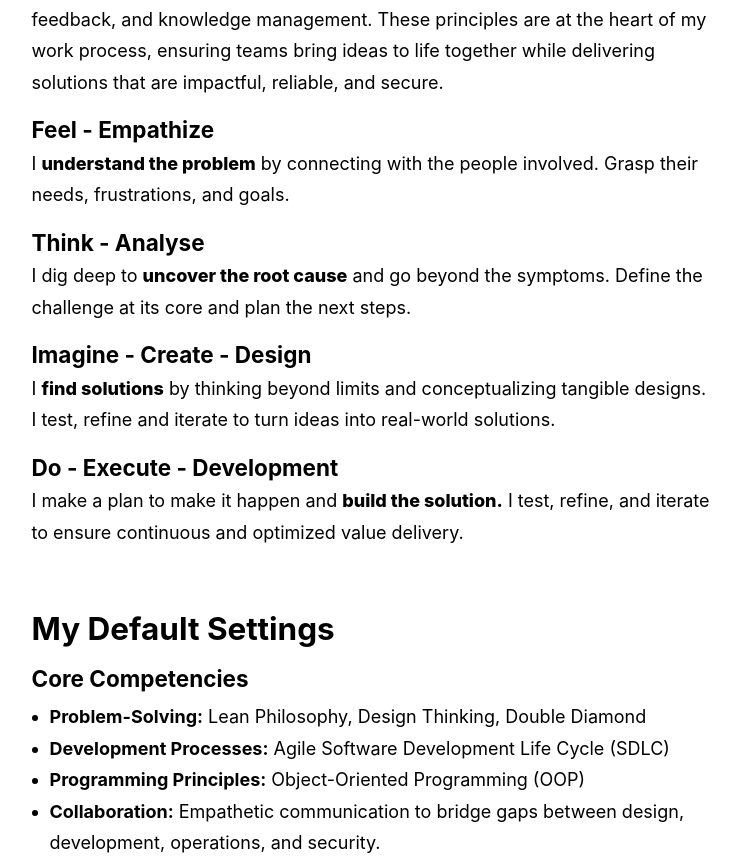
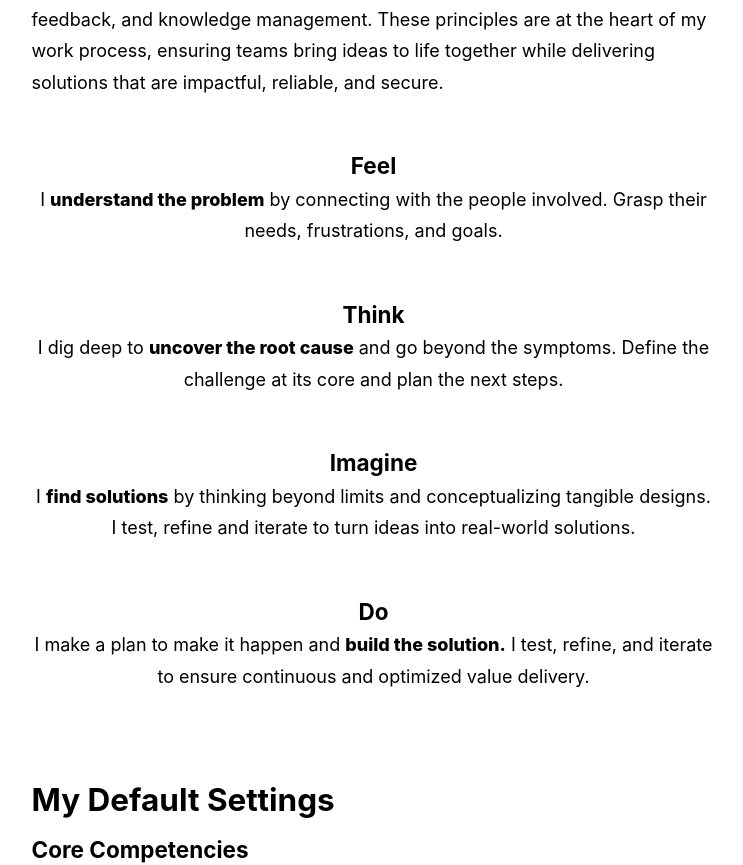
Before and after one commit to MaxHopf/my-website, a Vue app: page /about in a window 1280 px wide. Shown: the part 988-1853 px from the top of the page, without its empty margins (259-1002 px from the left). Built offline with nearby package versions, Linux system fonts and the light colour scheme.

Commit message:
Adjust center text content in "How I Work" section

```diff
--- a/src/components/AboutPage.vue
+++ b/src/components/AboutPage.vue
@@ -55,26 +55,31 @@ export default {
           ideas to life together while delivering solutions that are impactful, reliable, and
           secure.
         </p>
-        <h3>Feel - Empathize</h3>
-        <p>
+        <br />
+        <h3 class="center">Feel</h3>
+        <p class="center">
           I <em>understand the problem</em> by connecting with the people involved. Grasp their
           needs, frustrations, and goals.
         </p>
-        <h3>Think - Analyse</h3>
-        <p>
+        <br />
+        <h3 class="center">Think</h3>
+        <p class="center">
           I dig deep to <em>uncover the root cause</em> and go beyond the symptoms. Define the
           challenge at its core and plan the next steps.
         </p>
-        <h3>Imagine - Create - Design</h3>
-        <p>
+        <br />
+        <h3 class="center">Imagine</h3>
+        <p class="center">
           I <em>find solutions</em> by thinking beyond limits and conceptualizing tangible designs.
           I test, refine and iterate to turn ideas into real-world solutions.
         </p>
-        <h3>Do - Execute - Development</h3>
-        <p>
+        <br />
+        <h3 class="center">Do</h3>
+        <p class="center">
           I make a plan to make it happen and <em>build the solution.</em> I test, refine, and
           iterate to ensure continuous and optimized value delivery.
         </p>
+        <br />
       </section>
       <section>
         <h2>My Default Settings</h2>
@@ -187,6 +192,12 @@ main {
     margin-top: 0.5rem;
     margin-bottom: 2.5rem;
   }
+  .center {
+    text-align: center;
+  }
+  br {
+    line-height: 1rem;
+  }
 }
 
 /* .icon {
```
